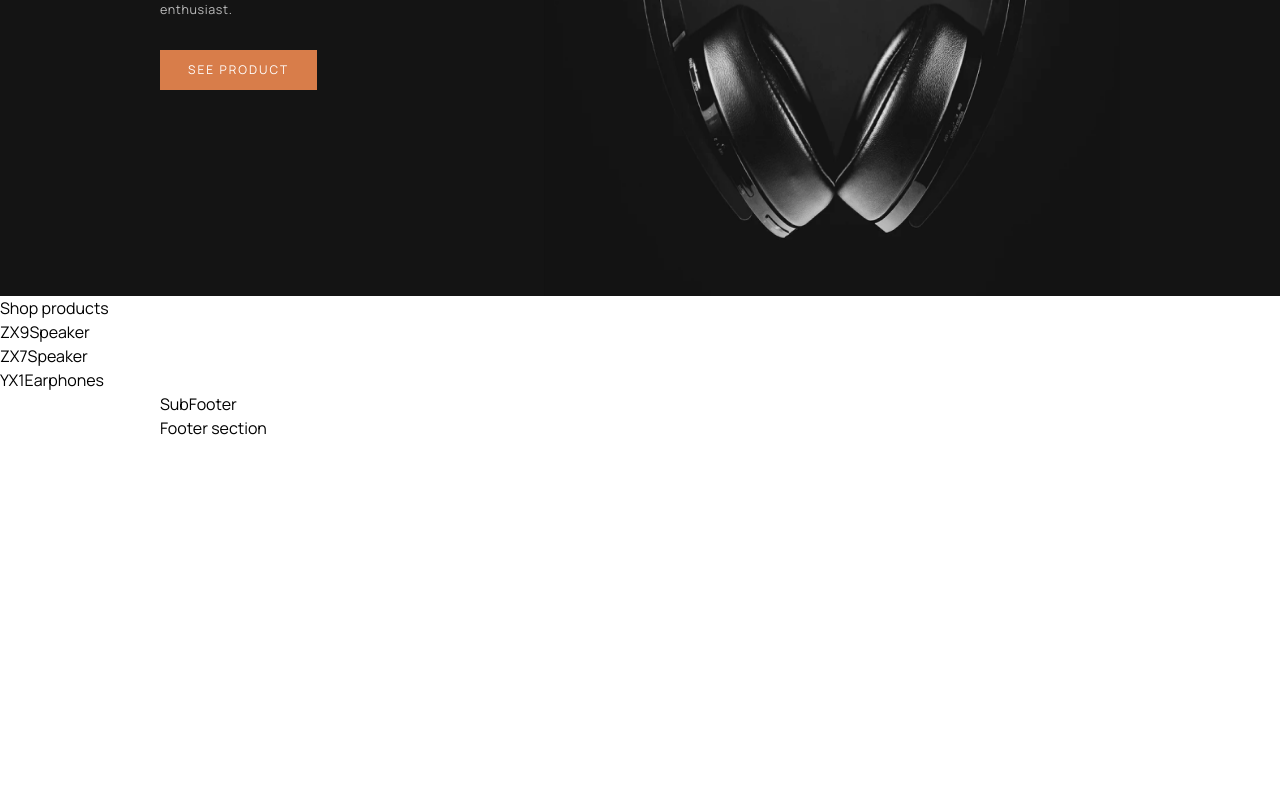
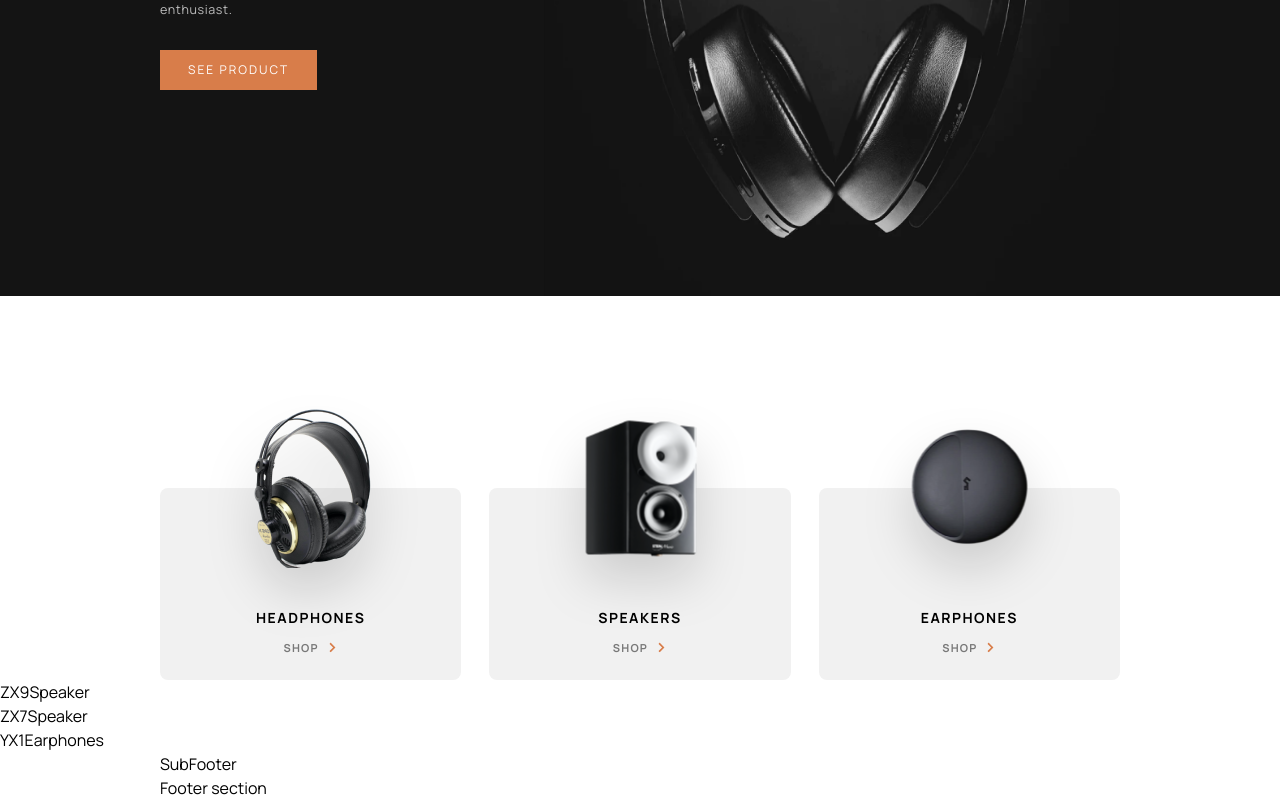
Before and after one commit to Mahmud1087/portfolio-projects, a React (Vite) app in the folder audiophile_ecommerce/: page / in a window 1280 px wide. Shown: the part 504-1304 px from the top of the page. Before the commit the page ends 944 px from the top, so only its background shows below. Built offline with nearby package versions, Linux system fonts and the light colour scheme.

Commit message:
added ShopProducts component

```diff
--- a/audiophile_ecommerce/src/components/ShopProducts.jsx
+++ b/audiophile_ecommerce/src/components/ShopProducts.jsx
@@ -1,3 +1,34 @@
+import { Link } from 'react-router-dom';
+import { shop } from '../data';
+import { FaChevronRight } from 'react-icons/fa';
+
 export default function ShopProducts() {
-  return <div>Shop products</div>;
+  return (
+    <div className='container mb-10 grid grid-cols-3 gap-7'>
+      {shop.map((item) => {
+        const { id, img, url, text } = item;
+        return (
+          <section key={id} className='flex flex-col h-96 relative'>
+            <img
+              src={img}
+              alt={text}
+              className='absolute left-1/2 top-1/2 -translate-x-1/2 -translate-y-1/2 drop-shadow-2xl'
+            />
+            <div className='bg-light-100 w-full h-1/2'></div>
+            <div className='w-full h-1/2 bg-light-300 rounded-lg flex flex-col gap-3 justify-end items-center pb-6'>
+              <h4 className='text-sm tracking-[1.5px] font-bold'>
+                {text.toUpperCase()}
+              </h4>
+              <Link to={url} className='flex items-center gap-2 text-[11px]'>
+                <p className='tracking-[1.2px] font-bold text-[#00000080] hover:text-orange-200 transition-all'>
+                  SHOP
+                </p>
+                <FaChevronRight className='text-orange-200' />
+              </Link>
+            </div>
+          </section>
+        );
+      })}
+    </div>
+  );
 }
--- a/audiophile_ecommerce/src/data.jsx
+++ b/audiophile_ecommerce/src/data.jsx
@@ -191,7 +191,7 @@ export const links = [
 ];
 
 export const shop = [
-  { id: 1, img: headphone1, url: '/headphones' },
-  { id: 2, img: speaker1, url: '/speakers' },
-  { id: 3, img: earphone1, url: '/earphones' },
+  { id: 1, img: headphone1, url: '/headphones', text: 'headphones' },
+  { id: 2, img: speaker1, url: '/speakers', text: 'speakers' },
+  { id: 3, img: earphone1, url: '/earphones', text: 'earphones' },
 ];
```
Also changed, not shown: audiophile_ecommerce/src/index.css (+10 -0 lines).
